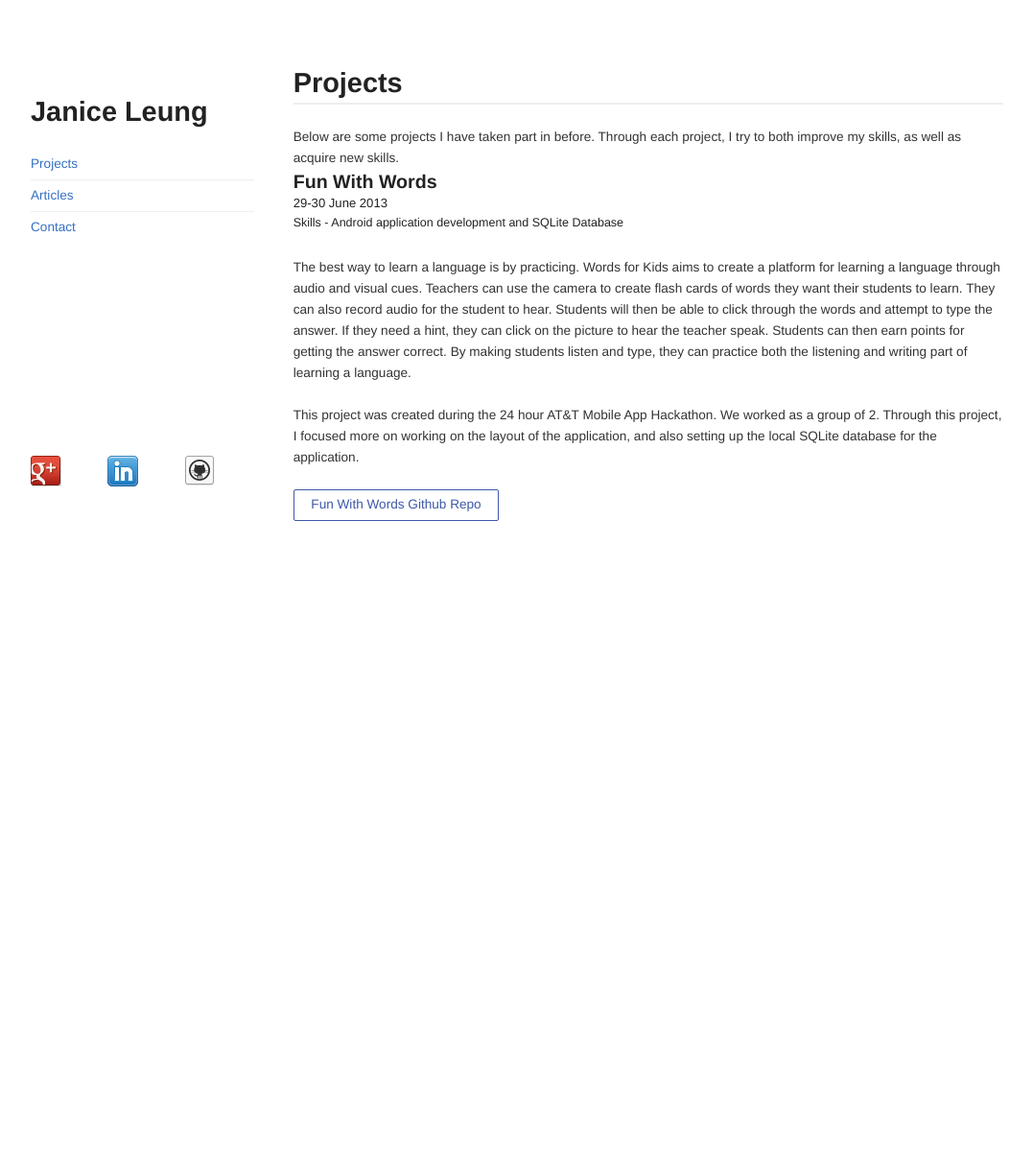
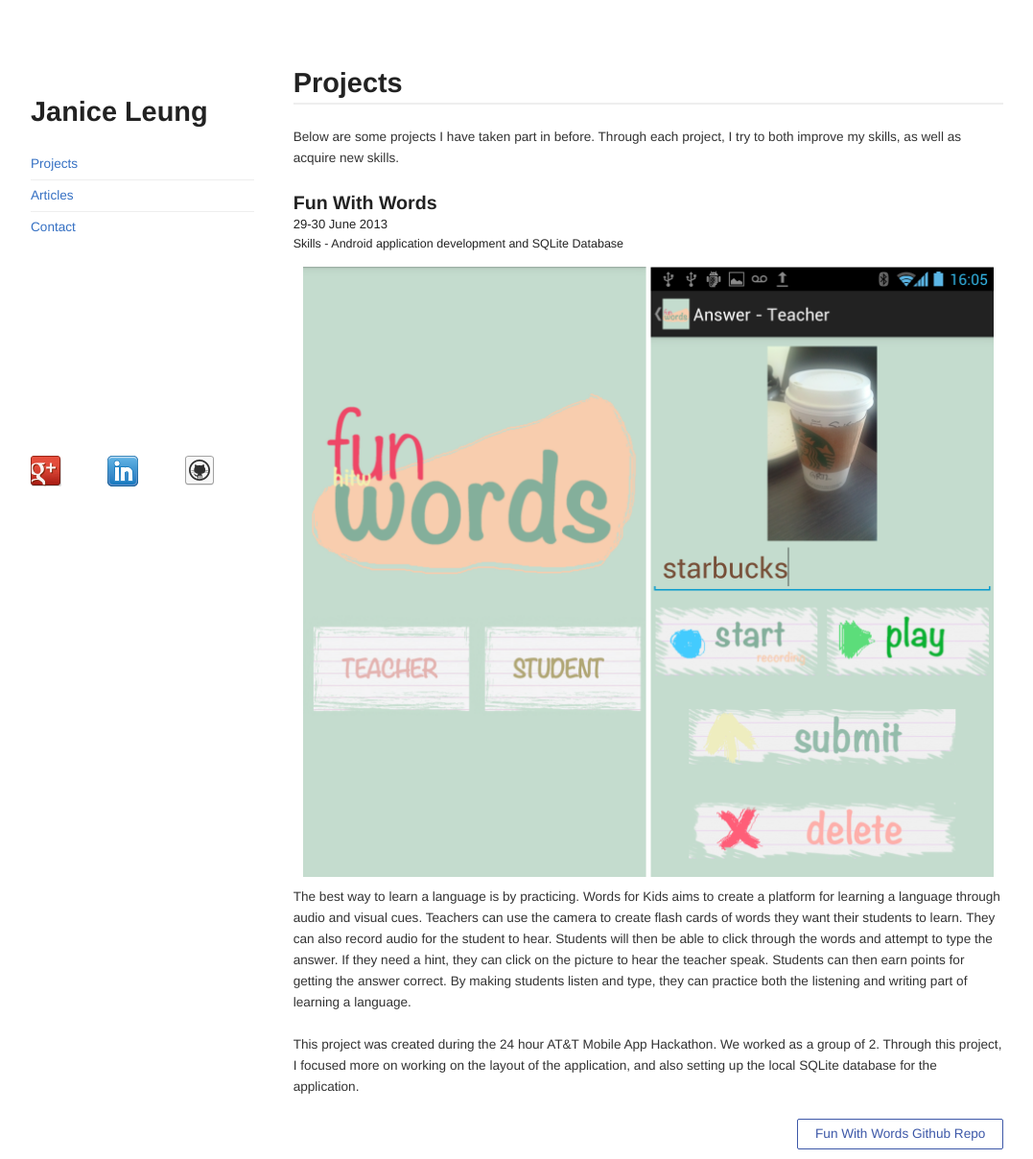
Before and after one commit to janicejl/portfolio_website, a Jekyll site: the page built from projects/index.html, in a window 1280 px wide. Shown: the whole page at 96% size, without its empty margins (96-1173 px from the left). Built offline with Jekyll 4.4.1, drawn with Linux system fonts in a browser that asks for light colours; the list of posts is cut into pages by our own code; before the commit the page ends 900 px from its top, so only the background shows below that.

Commit message:
working on completing list of projects

```diff
--- a/projects/_posts/2013-06-29-Fun-With-Words.markdown
+++ b/projects/_posts/2013-06-29-Fun-With-Words.markdown
@@ -2,13 +2,15 @@
 layout: default
 title: "Fun With Words"
 when: "29-30 June 2013"
+image: FunWithWords.png
 skills:
   - Android application development
   - SQLite Database
+links:
+  - text: "Fun With Words Github Repo"
+    site: https://github.com/susan101566/wordsforkids
 ---
 
 The best way to learn a language is by practicing. Words for Kids aims to create a platform for learning a language through audio and visual cues. Teachers can use the camera to create flash cards of words they want their students to learn. They can also record audio for the student to hear. Students will then be able to click through the words and attempt to type the answer. If they need a hint, they can click on the picture to hear the teacher speak. Students can then earn points for getting the answer correct. By making students listen and type, they can practice both the listening and writing part of learning a language.
 
 This project was created during the 24 hour AT&T Mobile App Hackathon. We worked as a group of 2. Through this project, I focused more on working on the layout of the application, and also setting up the local SQLite database for the application.
-
-<a href="https://github.com/susan101566/wordsforkids" class="btn btn-outline btn-blue">Fun With Words Github Repo</a>
--- a/projects/index.html
+++ b/projects/index.html
@@ -4,6 +4,8 @@ title: Projects
 ---
 
 <div>Below are some projects I have taken part in before. Through each project, I try to both improve my skills, as well as acquire new skills.</div>
+
+<br />
 
 {% for post in paginator.posts %}
 <div class="project">
@@ -12,10 +14,15 @@ title: Projects
     <h3 class="subheading">{{ post.when }}</h3>
     <h4 class="subheading">Skills - {{ post.skills | array_to_sentence_string }}</h4>
   </hgroup>
-  <img src="{{ site.baseurl }}{{ post.image }}" />
+  <img src="{{ site.baseurl }}/projects/images/{{ post.image }}" class="padding-10" />
   <div class="project-details">
     {{ post.content }}
   </div>
+  {% for link in post.links %}
+    <div>
+      <a href="{{ link.site }}" class="btn btn-outline btn-blue right" target="_blank">{{ link.text }}</a>
+    </div>
+  {% endfor %}
 </div>
 {% endfor %}
 
```
Also changed, not shown: projects/images/24.png (added), projects/images/AudioAlert.png (added), projects/images/CarPoodle.png (added), projects/images/Factory.png (added), projects/images/FunWithWords.png (added), projects/images/GitHub.png (added), projects/images/GlassLine.png (added), projects/images/ISHKU.png (added), projects/images/LIIM.png (added), projects/images/Playground.jpg (added), projects/images/ardiologo.png (added), projects/images/big2.png (added), projects/images/film.png (added), projects/images/google.png (added), 1 more files.
